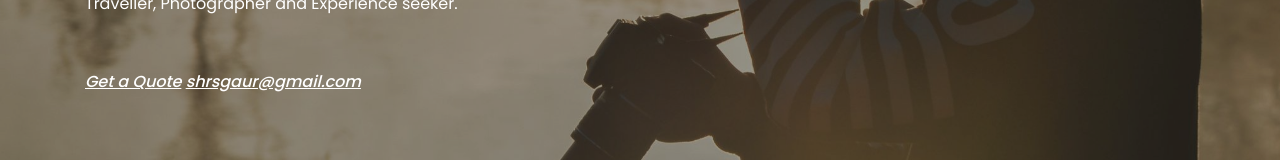
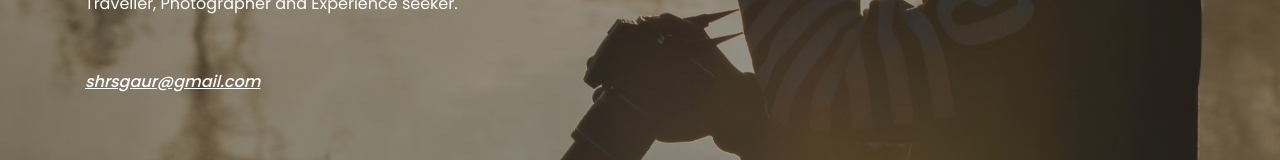
Before and after one commit to shreyasbhardwaj/portfolio, a website: page index.html in a window 1280 px wide. Shown: the part 505-665 px from the top of the page. Drawn offline with Linux system fonts and the light colour scheme; grey boxes are pictures that could not be loaded; files whose address does not match are found by name.

Commit message:
Update index.html

```diff
--- a/index.html
+++ b/index.html
@@ -121,7 +121,6 @@
                                 <h2 data-animation="bounceInDown" data-delay="900ms">Hello <br>I'm Shreyas</h2>
                                 <p data-animation="bounceInDown" data-delay="500ms">Traveller, Photographer and Experience seeker. </p>
                                 <div class="hero-btn-group" data-animation="bounceInDown" data-delay="100ms">
-                                    <a class="hero-mail-contact" href="mailto:shrsgaur@gmail.com">Get a Quote</a>
                                     <a class="hero-mail-contact" href="mailto:shrsgaur@gmail.com">shrsgaur@gmail.com</a>
                                 </div>
                             </div>
```
